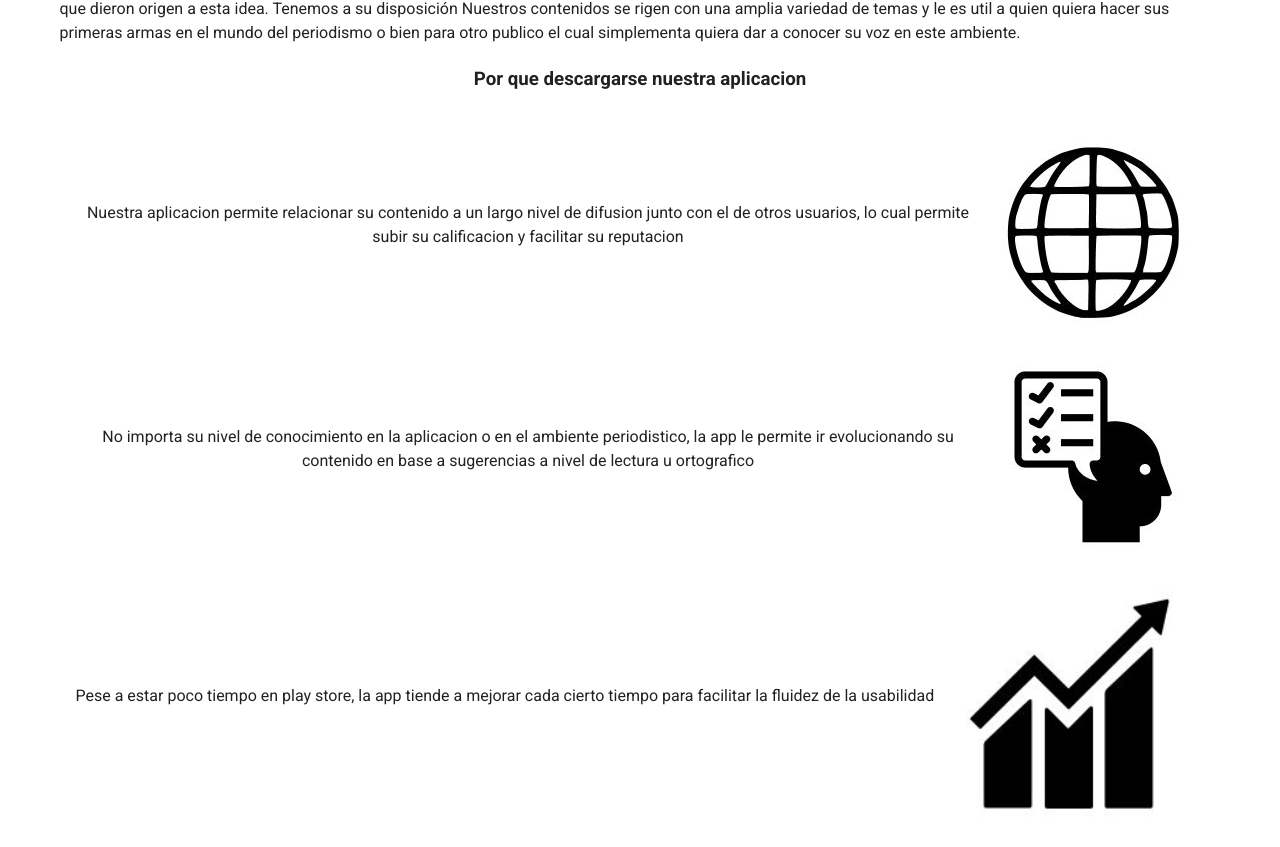
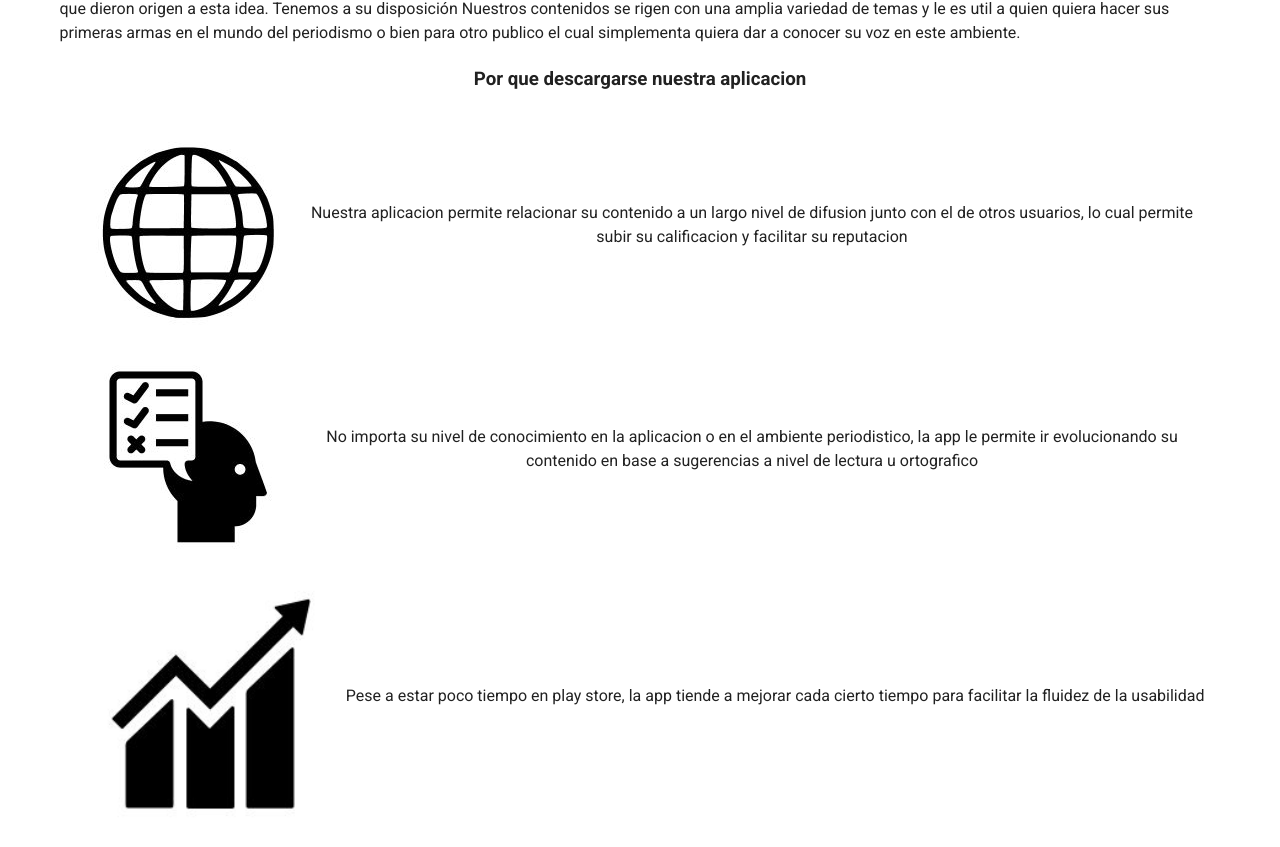
Before and after one commit to Sergio-21-ops/parcial-2-adn3c-diaz_sergio, a Vue app in the folder app_prenpub/: page /#/ in a window 1280 px wide. Shown: the part 639-1486 px from the top of the page. Built offline with nearby package versions, Linux system fonts and the light colour scheme.

Commit message:
cambio lugares img descripcion

```diff
--- a/app_prenpub/src/components/HelloWorld.vue
+++ b/app_prenpub/src/components/HelloWorld.vue
@@ -17,15 +17,16 @@
   <p class="text-left">Nuestro staff esta compuesto por un grupo de personas jovenes, algunos estudiantes de periodismo, otros en las puertas de su recibimiento en la carrera ,otros con la carrera consolidada y al frente de una inmejorable oportunidad para crecer con el tiempo,  a todos estos los une la conjugacion de las dos palabras en comun que dieron origen a esta idea. Tenemos a su disposición Nuestros contenidos se rigen con una amplia variedad de temas y le es util a quien quiera hacer sus primeras armas en el mundo del periodismo o bien para otro publico el cual simplementa quiera dar a conocer su voz en este ambiente.</p>
   <h3 class="text-center my-5">Por que descargarse nuestra aplicacion</h3>
 
-<v-list lines="one">
+<v-list>
   <v-list-item
     v-for="item in items"
     :key="item.title"
     :title="item.title"
     :src="item.img"
   >
+  <img class="col" v-bind:src="item.img" v-bind:alt="item.alt"/>
   <p>{{item.texto}} </p>
-  <img class="col" v-bind:src="item.img" v-bind:alt="item.alt"/>
+
 </v-list-item>
 </v-list>
 
```
